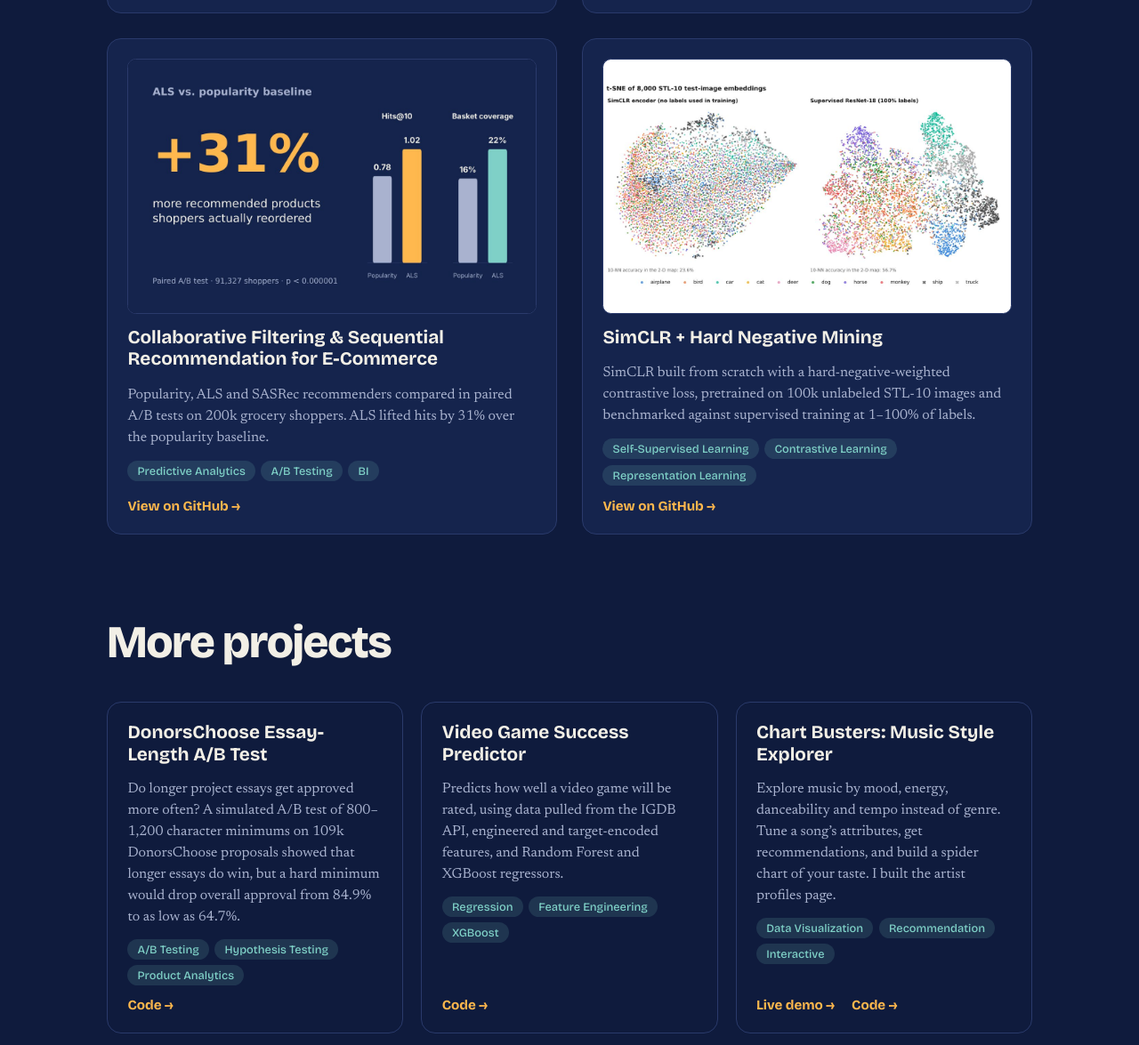
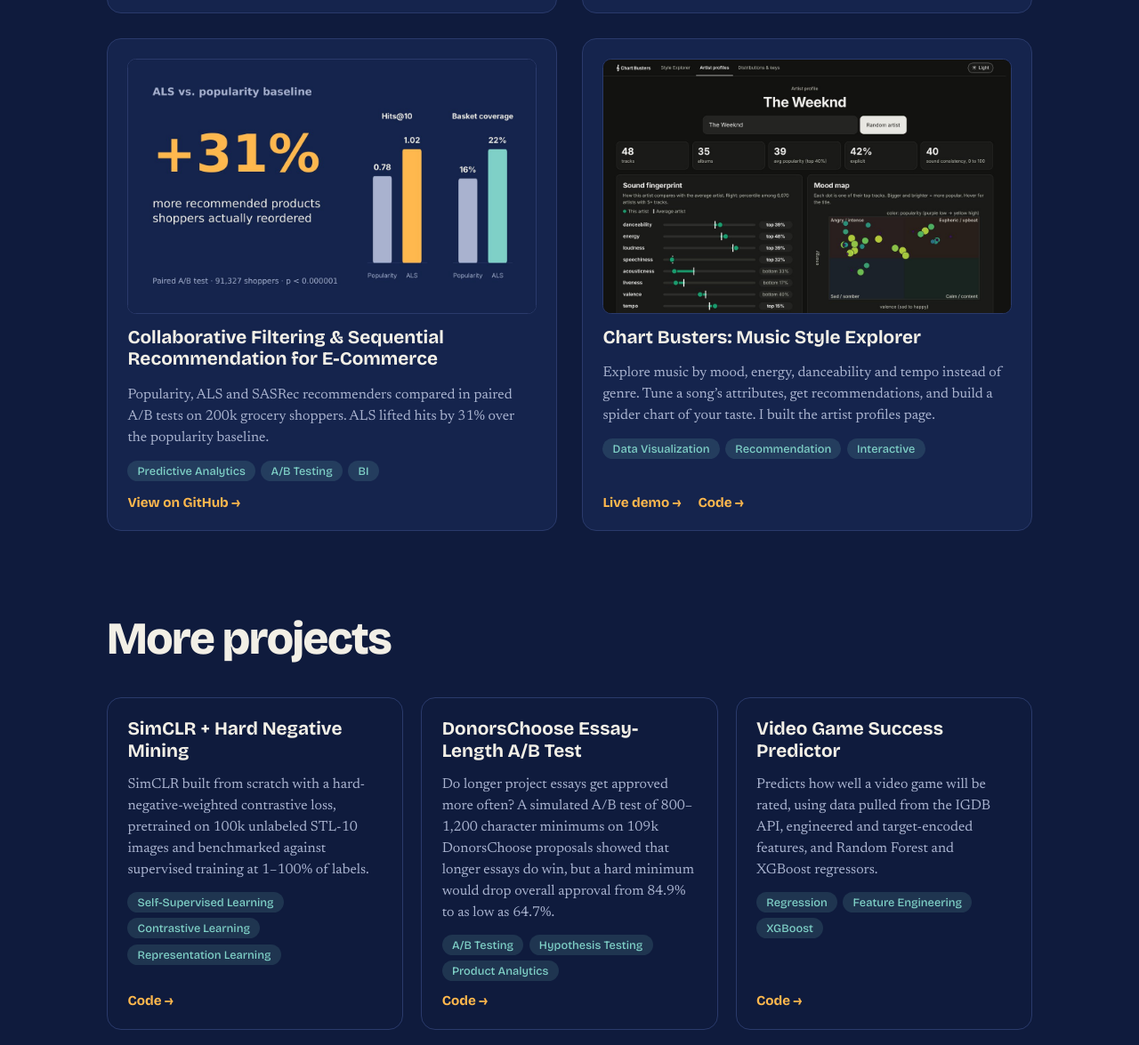
Before and after one commit to Shreyas3303/personal-website, a plain HTML site: page projects.html in a window 1280 px wide. Shown: the part 1027-2202 px from the top of the page at 89% size. Drawn offline with nearby package versions, Linux system fonts and the light colour scheme.

Commit message:
Feature Chart Busters on home page; move SimCLR to More projects
Co-Authored-By: Claude Opus 5.5 <noreply@anthropic.com>
Claude-Session: https://claude.ai/code/session_017KmRvLKCjVB6WCjrMm1tYJ

```diff
--- a/projects.html
+++ b/projects.html
@@ -61,11 +61,11 @@
       <a class="more" href="https://github.com/Shreyas3303/Recommender-System-A-B-Testing-and-Revenue-Impact-Analysis">View on GitHub <span aria-hidden="true">→</span></a>
     </article>
     <article class="card">
-      <a class="shot fit" href="https://github.com/Shreyas3303/contrastive-learning-negative-mining"><img src="images/simclr.jpg" alt="t-SNE maps of SimCLR and supervised image embeddings on STL-10" loading="lazy" width="1200" height="611"></a>
-      <h3>SimCLR + Hard Negative Mining</h3>
-      <p class="desc">SimCLR built from scratch with a hard-negative-weighted contrastive loss, pretrained on 100k unlabeled STL-10 images and benchmarked against supervised training at 1–100% of labels.</p>
-      <ul class="tags"><li>Self-Supervised Learning</li><li>Contrastive Learning</li><li>Representation Learning</li></ul>
-      <a class="more" href="https://github.com/Shreyas3303/contrastive-learning-negative-mining">View on GitHub <span aria-hidden="true">→</span></a>
+      <a class="shot" href="https://trtr04.github.io/chartbuster/artist-profiles.html"><img src="images/chartbusters.jpg" alt="Chart Busters artist profile page with a sound-fingerprint chart and a mood map of an artist's top tracks" loading="lazy" width="1200" height="750"></a>
+      <h3>Chart Busters: Music Style Explorer</h3>
+      <p class="desc">Explore music by mood, energy, danceability and tempo instead of genre. Tune a song’s attributes, get recommendations, and build a spider chart of your taste. I built the artist profiles page.</p>
+      <ul class="tags"><li>Data Visualization</li><li>Recommendation</li><li>Interactive</li></ul>
+      <div class="mini-links"><a class="more" href="https://trtr04.github.io/chartbuster/">Live demo <span aria-hidden="true">→</span></a> <a class="more" href="https://github.com/trtr04/chartbuster">Code <span aria-hidden="true">→</span></a></div>
     </article>
   </div>
 </section>
@@ -73,6 +73,12 @@
 <section class="wrap" aria-labelledby="more">
   <h2 id="more">More projects</h2>
   <div class="minis">
+    <article class="mini">
+      <h3>SimCLR + Hard Negative Mining</h3>
+      <p class="desc">SimCLR built from scratch with a hard-negative-weighted contrastive loss, pretrained on 100k unlabeled STL-10 images and benchmarked against supervised training at 1–100% of labels.</p>
+      <ul class="tags"><li>Self-Supervised Learning</li><li>Contrastive Learning</li><li>Representation Learning</li></ul>
+      <div class="mini-links"><a class="more" href="https://github.com/Shreyas3303/contrastive-learning-negative-mining">Code <span aria-hidden="true">→</span></a></div>
+    </article>
     <article class="mini">
       <h3>DonorsChoose Essay-Length A/B Test</h3>
       <p class="desc">Do longer project essays get approved more often? A simulated A/B test of 800–1,200 character minimums on 109k DonorsChoose proposals showed that longer essays do win, but a hard minimum would drop overall approval from 84.9% to as low as 64.7%.</p>
@@ -84,12 +90,6 @@
       <p class="desc">Predicts how well a video game will be rated, using data pulled from the IGDB API, engineered and target-encoded features, and Random Forest and XGBoost regressors.</p>
       <ul class="tags"><li>Regression</li><li>Feature Engineering</li><li>XGBoost</li></ul>
       <div class="mini-links"><a class="more" href="https://github.com/Shreyas3303/video-game-success-predictor">Code <span aria-hidden="true">→</span></a></div>
-    </article>
-    <article class="mini">
-      <h3>Chart Busters: Music Style Explorer</h3>
-      <p class="desc">Explore music by mood, energy, danceability and tempo instead of genre. Tune a song’s attributes, get recommendations, and build a spider chart of your taste. I built the artist profiles page.</p>
-      <ul class="tags"><li>Data Visualization</li><li>Recommendation</li><li>Interactive</li></ul>
-      <div class="mini-links"><a class="more" href="https://trtr04.github.io/chartbuster/">Live demo <span aria-hidden="true">→</span></a> <a class="more" href="https://github.com/trtr04/chartbuster">Code <span aria-hidden="true">→</span></a></div>
     </article>
     <article class="mini">
       <h3>Conversational PDF Assistant</h3>
```
Also changed, not shown: index.html (+5 -5 lines), images/chartbusters.jpg (added).
